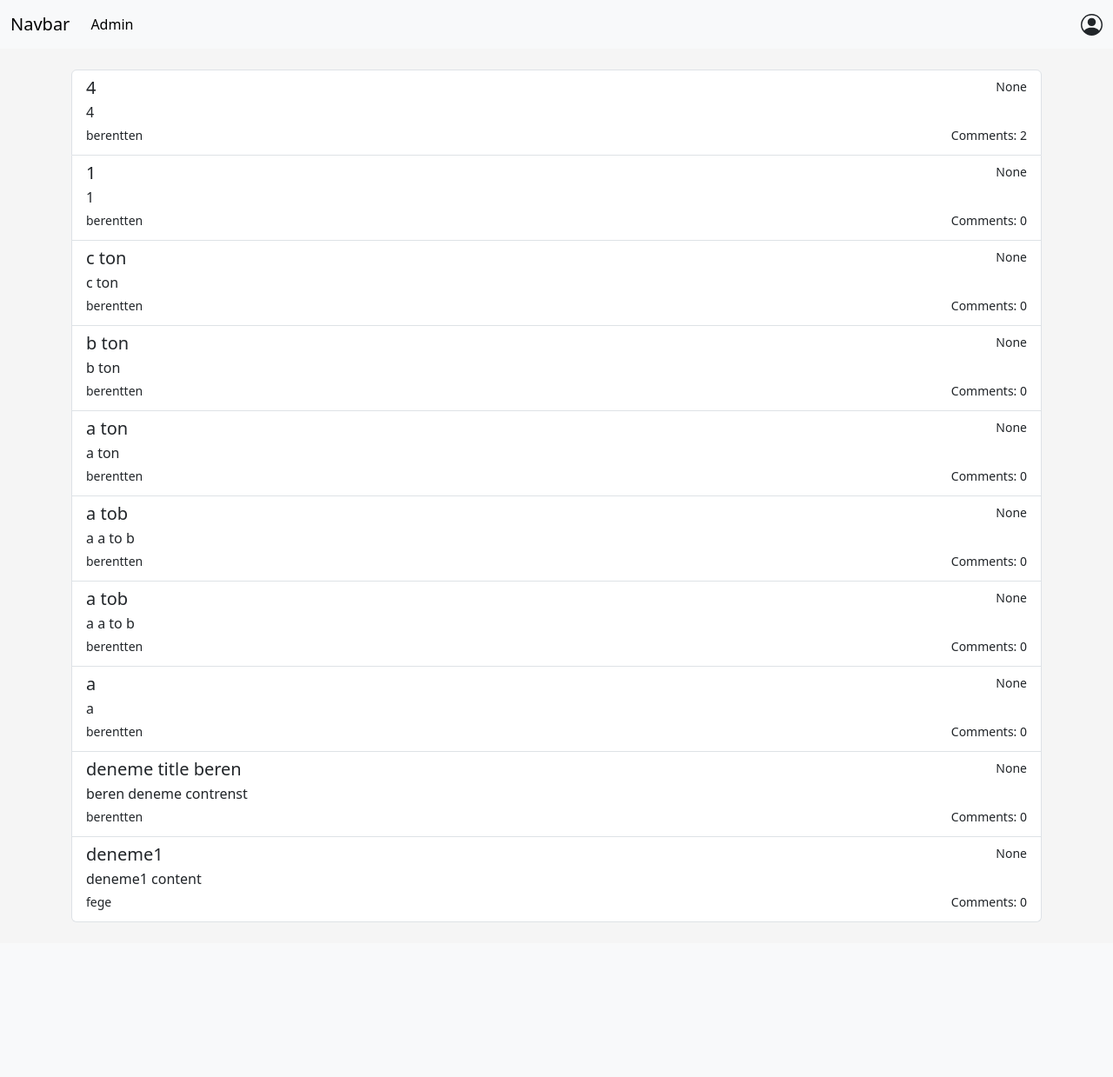
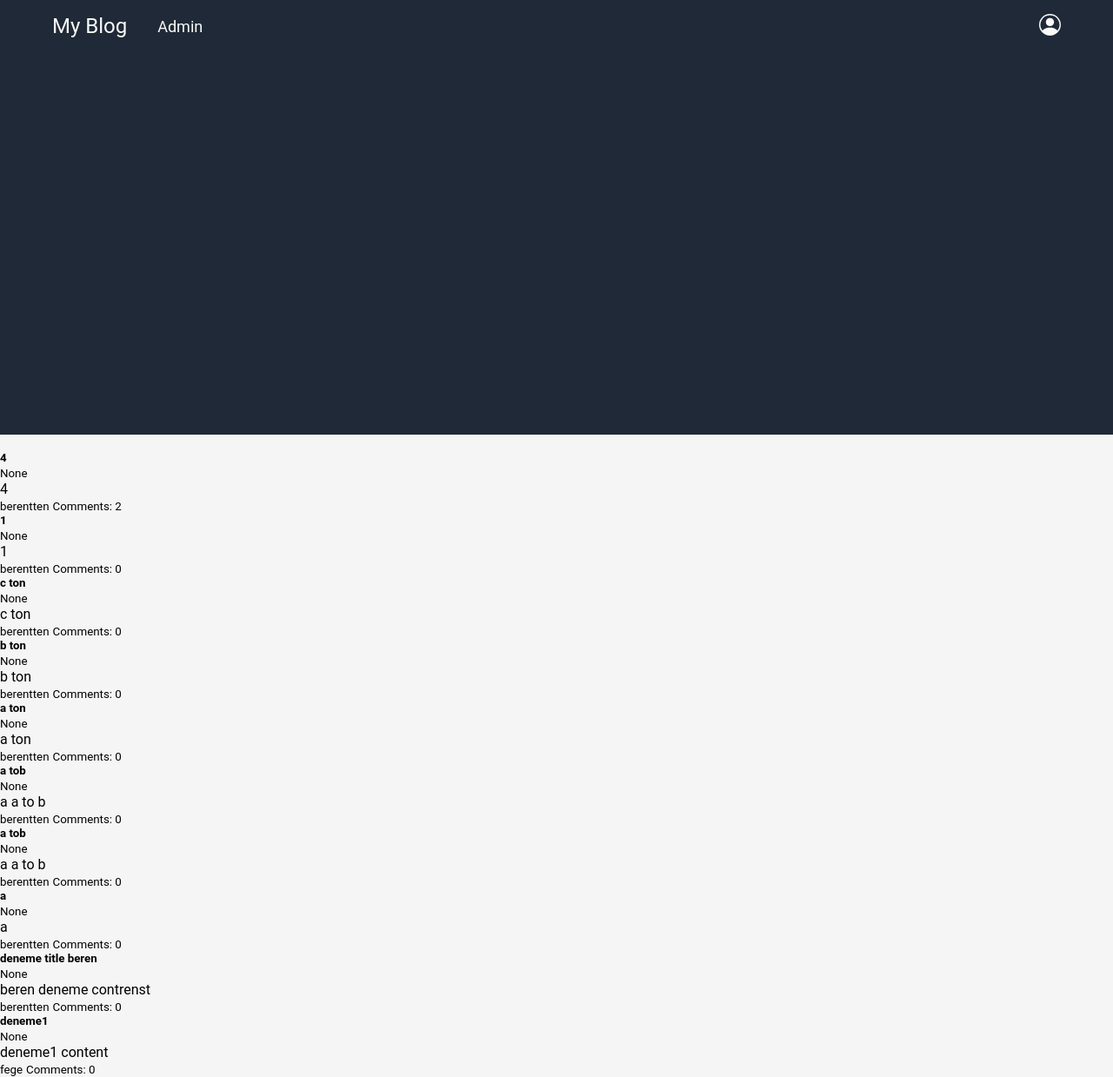
Before and after one commit to FEGE1/My_Blog_Site, a Django app: page / in a window 1280 px wide. Shown: the whole page at 87% size. Before the commit the page ends 1061 px from the top, so only its background shows below. Run offline with Django 5.2, Linux system fonts and the light colour scheme; data comes from the database, SQL or seed files in the repository; some libraries are stand-ins or nearby versions.

Commit message:
trying to base2.html(update new navbar and welcome [index.html])

```diff
--- a/static/css/style.css
+++ b/static/css/style.css
@@ -1,7 +1,81 @@
 body{
     background-color: whitesmoke;
 }
+
 .profile_pic{
     max-width: 200px;
     max-height: 200px;
 }
+
+/* base2 style */
+
+*{
+    padding: 0;
+    margin: 0;
+    text-decoration: none;
+    list-style: none;
+    font-family: "Roboto", sans-serif;
+}
+
+a{
+    color: inherit;
+}
+
+    /* general class start */
+
+.flex{
+    display: flex;
+}
+
+    /* general class end */
+
+    /* nav-bar start */
+
+
+.sticky{
+    background-color: #F9FAF8!important;
+    height: 80px!important;
+}
+
+.sticky ul{
+    color: #1F2937;
+}
+
+header{
+    position: fixed;
+    width: 100%;
+    z-index: 200;
+}
+
+#navbar{
+    display: flex;
+    justify-content: space-between;
+    height: 60px;
+    padding: 0 60px 0 60px;
+    align-items: center;
+    font-size: 18px;
+    background-color: #1F2937;
+    color: #F9FAF8;
+    transition: 1s;
+}
+
+.nav-left ul{
+    align-items: center;
+    gap: 35px;
+}
+
+.nav-right ul{
+    align-items: center;
+    gap: 35px;
+}
+
+.logo{
+    font-size: 24px;
+}
+    /* nav-bar end */
+
+.container2{
+    height: 500px;
+    width: 100%;
+    background-color: #1F2937;
+}
--- /dev/null
+++ b/static/js/script.js
@@ -0,0 +1,4 @@
+window.addEventListener("scroll",function(){
+    var nav = document.getElementById("navbar");
+    nav.classList.toggle("sticky", window.scrollY > 20 );
+})
--- /dev/null
+++ b/templates/base2.html
@@ -0,0 +1,55 @@
+<!DOCTYPE html>
+{% load static %}
+<html lang="en">
+<head>
+    <meta charset="UTF-8">
+    <meta name="viewport" content="width=device-width, initial-scale=1.0">
+    <link rel="stylesheet" href="{% static 'css/style.css' %}">
+    <title>My Blog</title>
+</head>
+<body>
+    <header>
+        <nav id="navbar">
+            <div class="nav-left">
+                <ul class="flex">
+                    <a href="{% url 'index'%}"><li class="logo">My Blog</li></a>
+                    <li class="nav-item"><a href="{% url 'admin:index' %}">Admin</a></li>
+                    {% if user.is_authenticated %}
+                    <li class="nav-item"><a href="{% url 'dashboard' %}">Dashboard</li></a>
+                    {% endif %}
+                </ul>
+            </div>
+            <div class="nav-right">
+                <ul class="flex">
+                    {% if user.is_authenticated %}
+                    <li class="nav-item"><a href="{% url 'logout' %}">Logout</li></a>
+                    <li class="nav-user">
+                        <a href="{% url 'profile' %}">
+                            <svg xmlns="http://www.w3.org/2000/svg" width="25" height="25" fill="currentColor" class="bi bi-person-circle" viewBox="0 0 16 16">
+                            <path d="M11 6a3 3 0 1 1-6 0 3 3 0 0 1 6 0"/>
+                            <path fill-rule="evenodd" d="M0 8a8 8 0 1 1 16 0A8 8 0 0 1 0 8m8-7a7 7 0 0 0-5.468 11.37C3.242 11.226 4.805 10 8 10s4.757 1.225 5.468 2.37A7 7 0 0 0 8 1"/>
+                            </svg>
+                        </a>
+                    </li>
+                    {% else %}
+                    <li class="nav-user">
+                        <a href="{% url 'login' %}">
+                            <svg xmlns="http://www.w3.org/2000/svg" width="25" height="25" fill="currentColor" class="bi bi-person-circle" viewBox="0 0 16 16">
+                            <path d="M11 6a3 3 0 1 1-6 0 3 3 0 0 1 6 0"/>
+                            <path fill-rule="evenodd" d="M0 8a8 8 0 1 1 16 0A8 8 0 0 1 0 8m8-7a7 7 0 0 0-5.468 11.37C3.242 11.226 4.805 10 8 10s4.757 1.225 5.468 2.37A7 7 0 0 0 8 1"/>
+                            </svg>
+                        </a>
+                    </li>
+                    {% endif %}
+                </ul>
+            </div>
+        </nav>
+    </header>
+    <div class="container2"></div>
+    {% block bodyBlock %}
+
+    {% endblock bodyBlock %}
+    <script src="{% static 'js/script.js' %}"></script>
+    <script src="{% static 'js/bootstrap.bundle.min.js' %}"></script>
+</body>
+</html>
--- a/templates/index.html
+++ b/templates/index.html
@@ -1,4 +1,4 @@
-{% extends "base.html" %}
+{% extends "base2.html" %}
 {% load static %}
 {% block bodyBlock %}
     <br>
```
